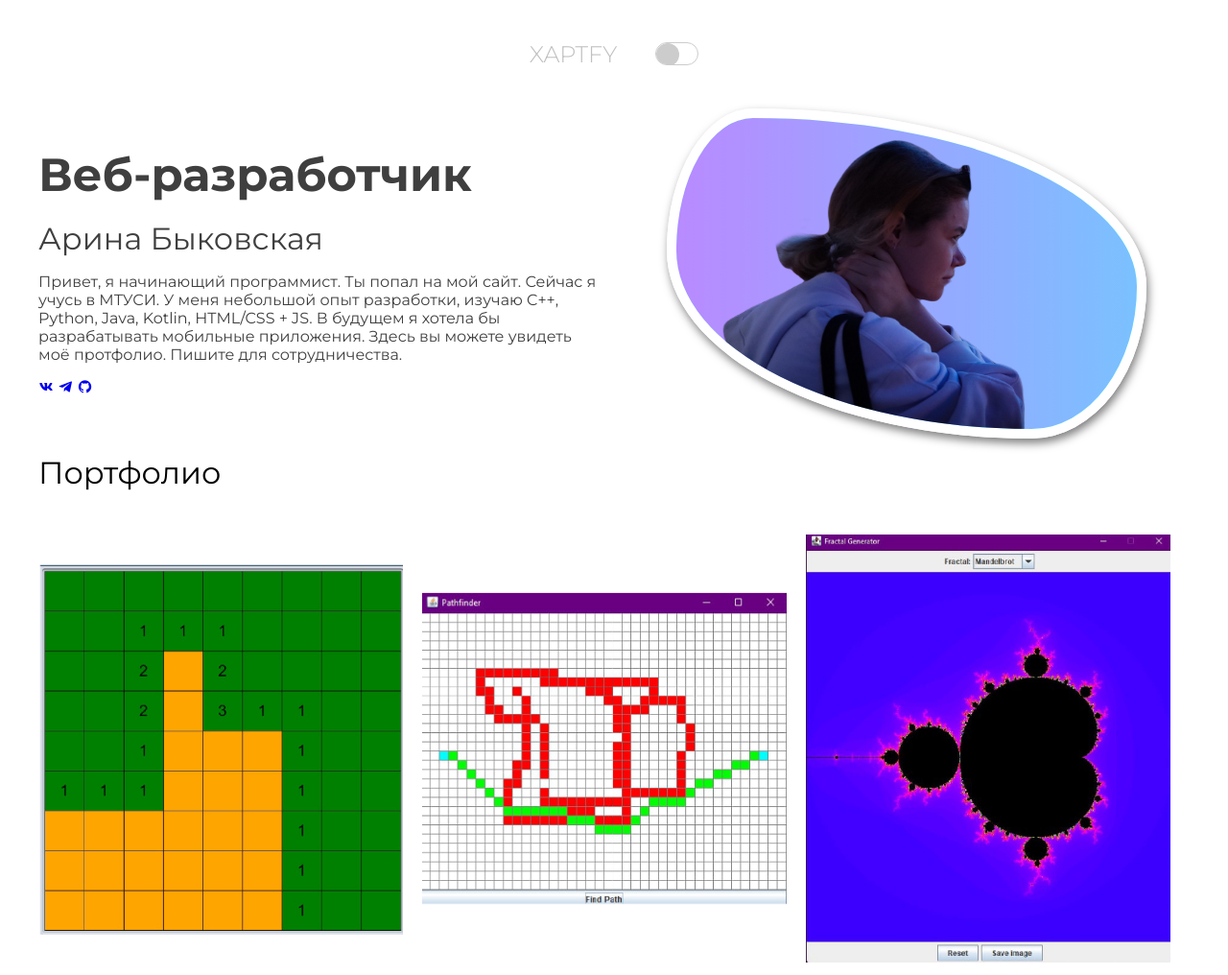
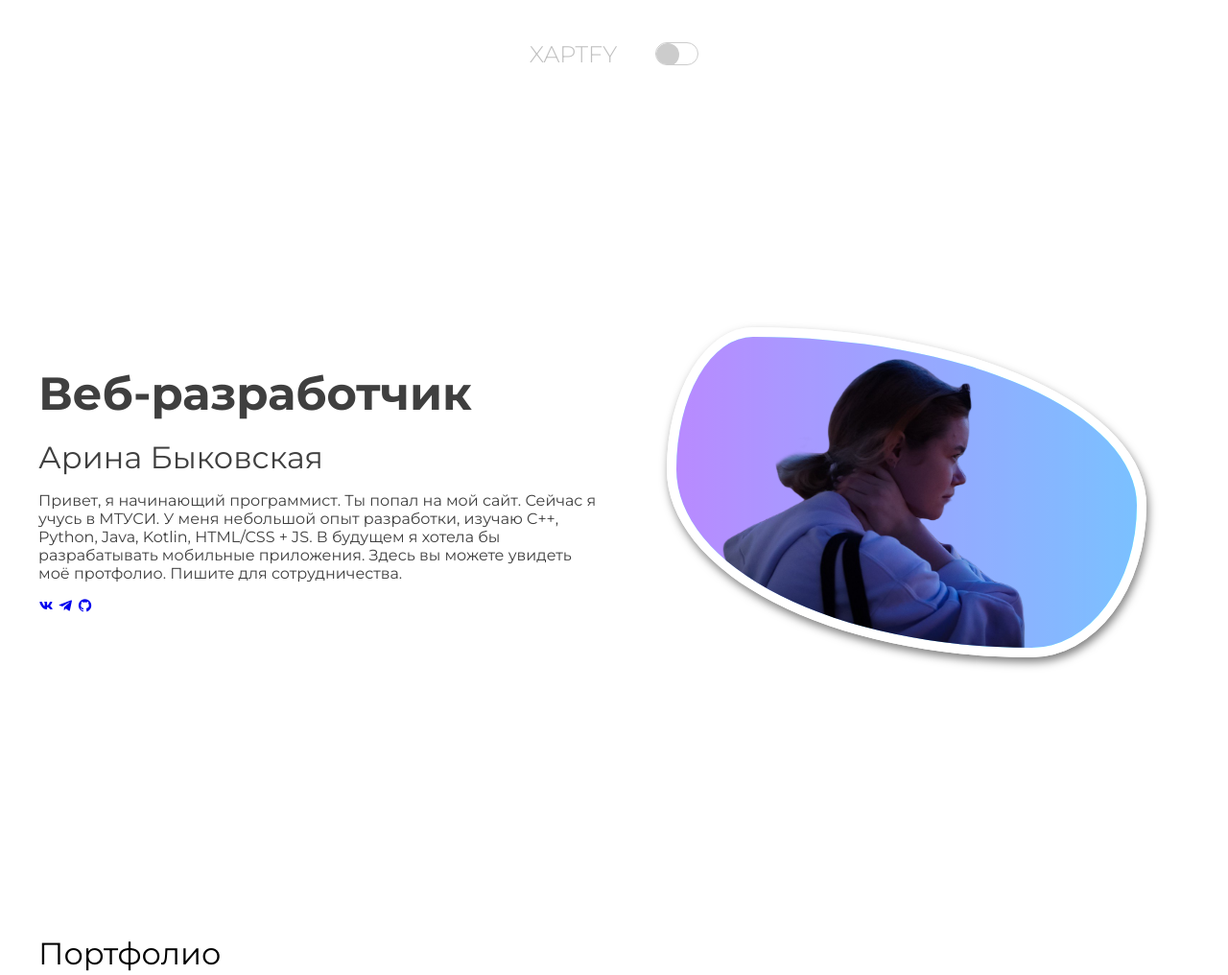
Before and after one commit to xaptfy/Practice, a plain HTML site: page index.html in a window 1280 px wide. Shown: the top 1016 px of the page at 96% size. Drawn offline with nearby package versions, Linux system fonts and the light colour scheme.

Commit message:
Update style.css

```diff
--- a/style.css
+++ b/style.css
@@ -40,7 +40,7 @@ h3 {
   color: #C0C0C0;
 }
 /*расположение блока*/
-hero {
+.hero {
   min-height: 100vh;
   display: flex;
   justify-content: center;
@@ -169,7 +169,7 @@ body.switchMode .portfolio{
   color: #C0C0C0;
 }
 /*портфолио фото*/
-.portfolio_items{
+.section_title{
   margin-top: 45px;
   display: flex;
   flex-wrap: nowrap;
```
